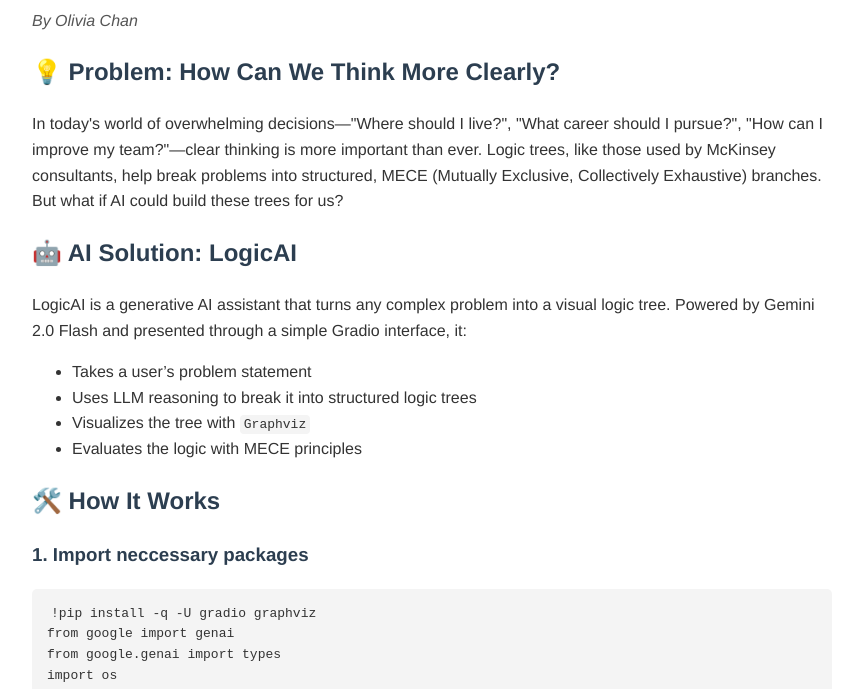
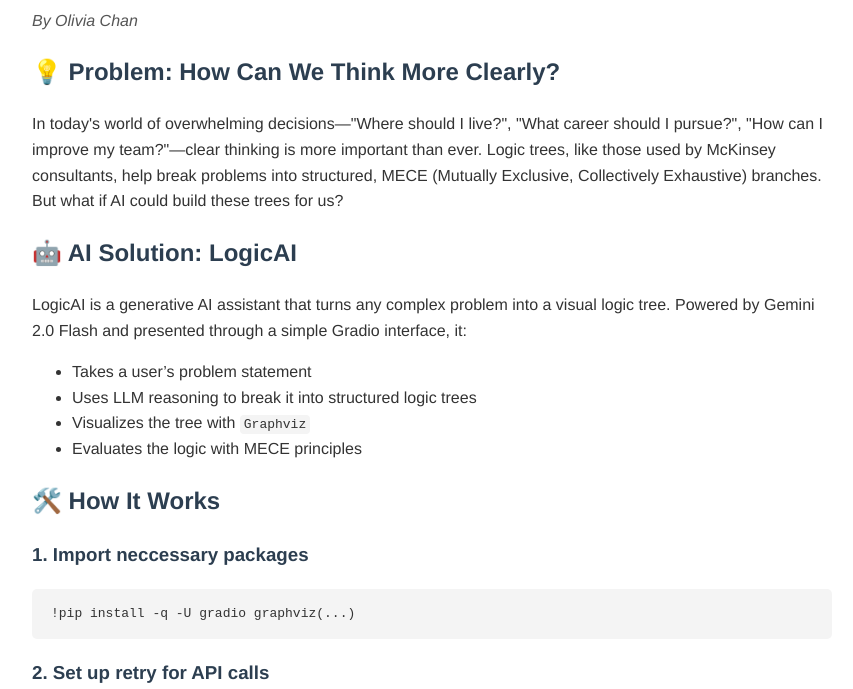
Before and after one commit to missochan/logicai.github.io, a plain HTML site: page index.html in a window 1280 px wide. Shown: the part 105-794 px from the top of the page, without its empty margins (208-1061 px from the left). Drawn offline with Linux system fonts and the light colour scheme.

Commit message:
Update index.html

```diff
--- a/index.html
+++ b/index.html
@@ -56,17 +56,7 @@
 
   <h2>🛠️ How It Works</h2>
   <h3>1. Import neccessary packages</h3>
-  <pre><code>!pip install -q -U gradio graphviz
-from google import genai
-from google.genai import types
-import os
-import json
-import re
-from graphviz import Digraph
-import gradio as gr
-from google.api_core import retry
-from kaggle_secrets import UserSecretsClient
-from IPython.display import HTML, Markdown, display</code></pre>
+  <pre><code>!pip install -q -U gradio graphviz(...)</code></pre>
 
   <h3>2. Set up retry for API calls</h3>
   <pre><code>is_retriable = lambda e: (
@@ -169,12 +159,16 @@ Problem: "{problem_statement}"
     </a>
   </p>
 
+  <img src="assets/img1.png" alt="Screenshot1" width="500">
+
+  <img src="assets/img2.png" alt="Screenshot2" width="500">
+
+
   <p> To thoroughly analyze each node, we'll implement a RAG-based Q&A system, enriching our insights with direct document referencing.</p>
 
   <h3>9. Set up simple Document Q&A with RAG</h3>
   <h3> Install necessary packages </h3>
   <pre><code>
-!pip install -U -q chromadb
 from chromadb import Documents, EmbeddingFunction, Embeddings</code></pre>
 
   <h3>10. Fill in the documents</h3>
```
